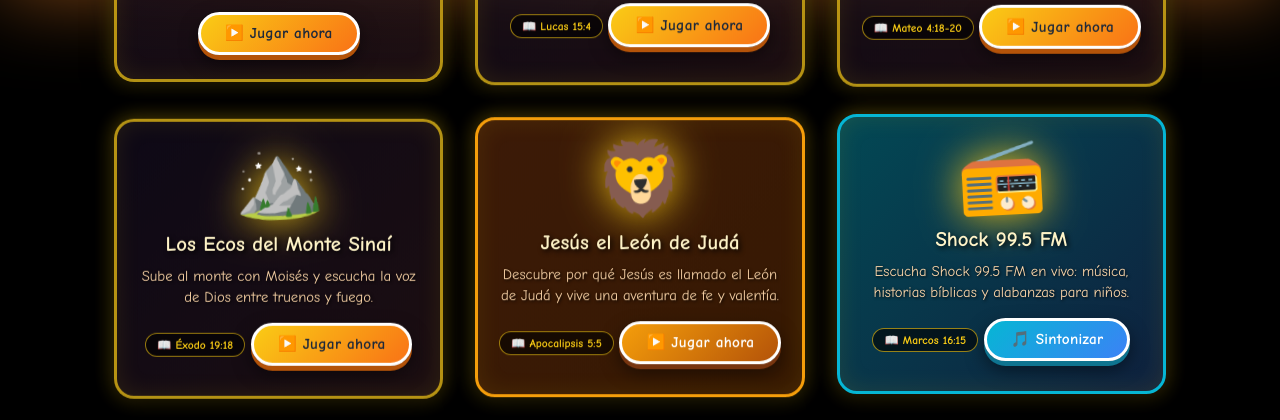
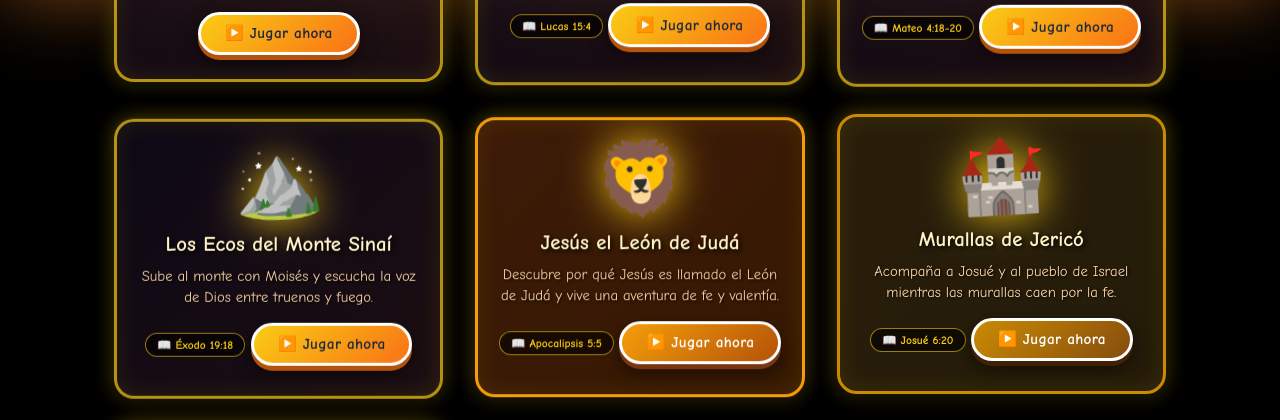
Before and after one commit to creadoryhwh/peque-os-exploradores-shock-hub.github.io, a plain HTML site: page index.html in a window 1280 px wide. Shown: the part 805-1225 px from the top of the page. Drawn offline with Linux system fonts and the light colour scheme.

Commit message:
initial commit

```diff
--- a/index.html
+++ b/index.html
@@ -19,6 +19,7 @@
   --azul: #1e3a8a;
   --celeste: #06b6d4;
   --leon: #d97706;
+  --jerico: #a16207;
   --radio: 20px;
 }
 
@@ -41,7 +42,7 @@ body {
 }
 
 /* =========================================================
-   CIELO DE FONDO — MUCHO MÁS OSCURO
+   CIELO DE FONDO — OSCURO
    ========================================================= */
 .cielo-fondo {
   position: fixed;
@@ -62,7 +63,7 @@ body {
 }
 
 /* =========================================================
-   ESTRELLAS — MÁS BRILLANTES, TIPO LUCIÉRNAGAS
+   ESTRELLAS TIPO LUCIÉRNAGAS
    ========================================================= */
 .estrellas {
   position: fixed;
@@ -84,7 +85,6 @@ body {
     0 0 30px rgba(255, 230, 150, 0.4);
 }
 
-/* Estrellas grandes con más brillo */
 .estrella.grande {
   box-shadow:
     0 0 6px rgba(255, 255, 255, 1),
@@ -101,7 +101,6 @@ body {
   100% { opacity: 0.3; transform: scale(0.6); }
 }
 
-/* Destello extra en algunas estrellas */
 @keyframes destelloEstrella {
   0%, 90%, 100% { opacity: 0.4; }
   45% { opacity: 1; box-shadow: 0 0 20px rgba(255, 255, 255, 1), 0 0 40px rgba(255, 230, 150, 0.8); }
@@ -144,7 +143,7 @@ body {
 }
 
 /* =========================================================
-   MONTAÑA DEL SINAÍ — MÁS VISIBLE
+   MONTAÑA DEL SINAÍ
    ========================================================= */
 .montana-sinai {
   position: fixed;
@@ -529,6 +528,7 @@ body {
   .juego-card:nth-child(4) { animation-delay: 1.2s; }
   .juego-card:nth-child(5) { animation-delay: 1.6s; }
   .juego-card:nth-child(6) { animation-delay: 2s; }
+  .juego-card:nth-child(7) { animation-delay: 2.4s; }
 }
 
 @keyframes flotar {
@@ -632,6 +632,26 @@ body {
   background: linear-gradient(135deg, #f59e0b, #b45309);
   color: white;
   box-shadow: 0 5px 0 #78350f, 0 8px 18px rgba(0,0,0,0.5);
+}
+
+/* Tarjeta especial de las Murallas de Jericó */
+.juego-card.jerico-card {
+  border-color: #ca8a04;
+  background: linear-gradient(135deg, rgba(80, 60, 20, 0.5), rgba(120, 90, 30, 0.3));
+}
+
+.juego-card.jerico-card:hover {
+  border-color: #eab308;
+  box-shadow:
+    0 20px 45px rgba(0,0,0,0.8),
+    0 0 40px rgba(234, 179, 8, 0.9),
+    inset 0 0 40px rgba(234, 179, 8, 0.25);
+}
+
+.juego-card.jerico-card .btn-jugar {
+  background: linear-gradient(135deg, #ca8a04, #854d0e);
+  color: white;
+  box-shadow: 0 5px 0 #422006, 0 8px 18px rgba(0,0,0,0.5);
 }
 
 /* Tarjeta de la Radio */
@@ -943,7 +963,16 @@ footer .credito {
     <button class="btn-jugar">▶️ Jugar ahora</button>
   </a>
 
-  <!-- 6: Shock 99.5 FM (Radio) -->
+  <!-- 6: Murallas de Jericó (NUEVO) -->
+  <a href="https://creadoryhwh.github.io/Peque-os-Exploradores-Shock-Jerico-github.io/" target="_blank" rel="noopener" class="juego-card jerico-card">
+    <span class="juego-icono">🏰</span>
+    <h3 class="juego-titulo">Murallas de Jericó</h3>
+    <p class="juego-descripcion">Acompaña a Josué y al pueblo de Israel mientras las murallas caen por la fe.</p>
+    <span class="juego-versiculo">📖 Josué 6:20</span>
+    <button class="btn-jugar">▶️ Jugar ahora</button>
+  </a>
+
+  <!-- 7: Shock 99.5 FM (Radio) -->
   <a href="https://tunein.com/radio/Shock-Fm-995-s346433/?lang=es" target="_blank" rel="noopener" class="juego-card radio-card">
     <span class="juego-icono">📻</span>
     <h3 class="juego-titulo">Shock 99.5 FM</h3>
@@ -1139,25 +1168,17 @@ function dispararPulsoBocina() {
   pulso.classList.add('activo');
 }
 
-/* =========================================================
-   CICLO DE TORMENTA — MÁS PAUSADO Y NATURAL
-   ========================================================= */
 function cicloTormenta() {
-  // Rayo principal
   lanzarRayo(false);
 
-  // A veces un rayo grande
   if (Math.random() > 0.75) {
     setTimeout(() => lanzarRayo(true), 400 + Math.random() * 600);
   }
 
-  // Ráfaga ocasional (muy rara)
   if (Math.random() > 0.9) {
     setTimeout(() => lanzarRayo(false), 500 + Math.random() * 400);
   }
 
-  // Intervalos más largos y variables (para ambiente natural)
-  // Entre 2.5 y 6 segundos entre rayos
   const delay = 2500 + Math.random() * 3500;
   setTimeout(cicloTormenta, delay);
 }
@@ -1233,8 +1254,6 @@ document.querySelectorAll('.juego-card').forEach(card => {
 window.addEventListener('load', () => {
   generarEstrellas();
   generarHumo();
-
-  // Primera tormenta después de 1.5 segundos
   setTimeout(cicloTormenta, 1500);
 
   const cards = document.querySelectorAll('.juego-card');
```
